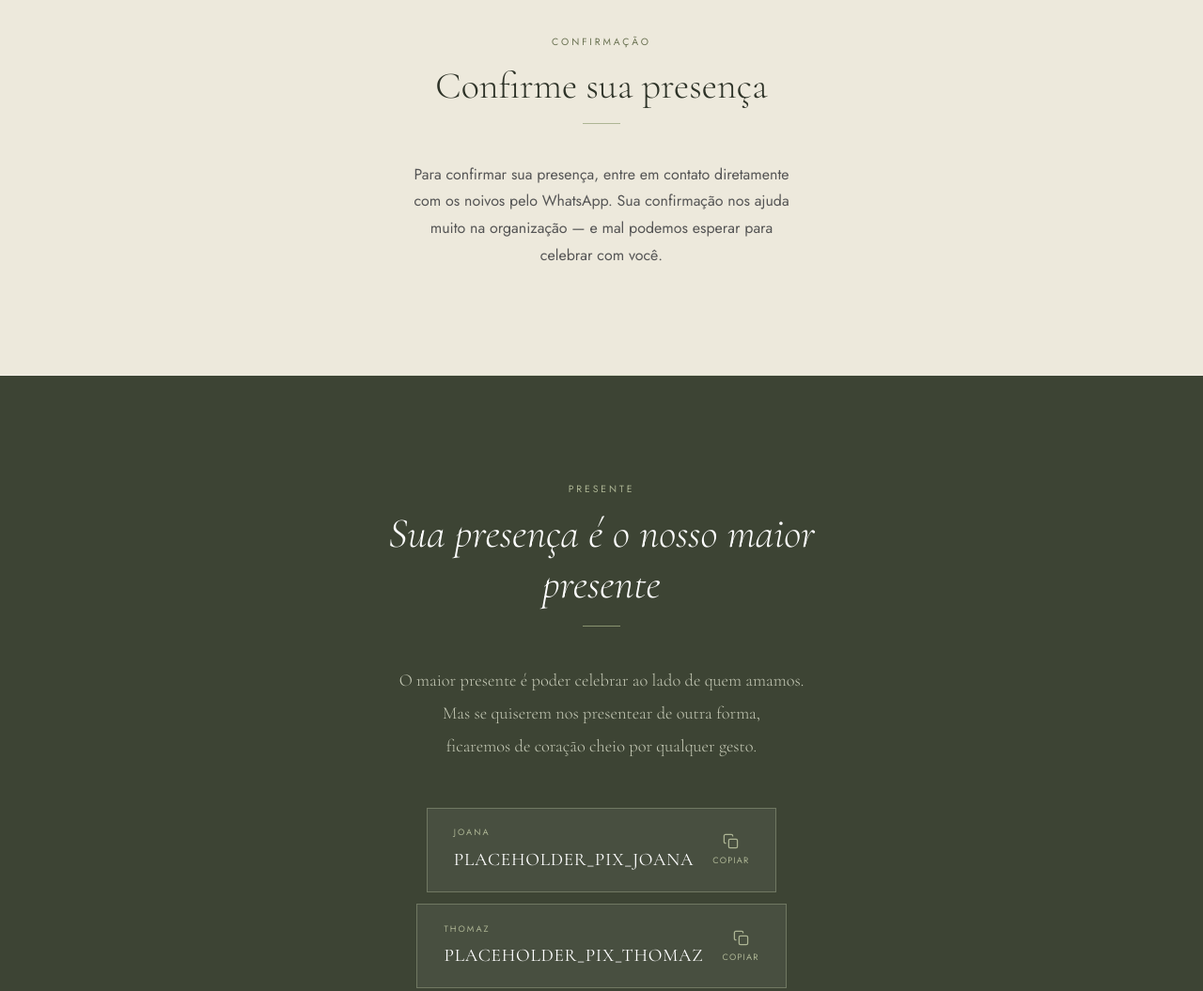
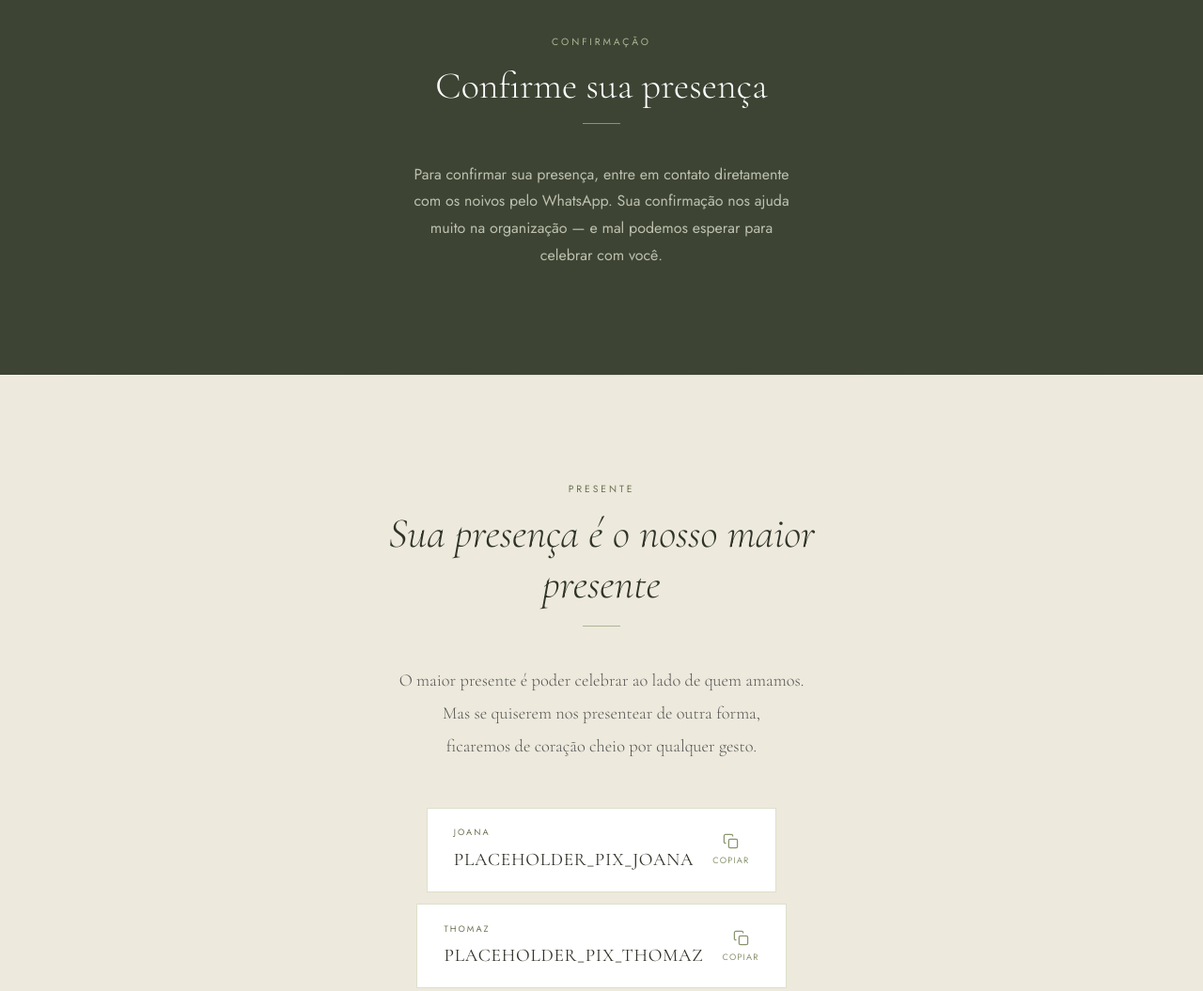
Before and after one commit to ThomazDiniz/casamento, a website: page index.html in a window 1280 px wide. Shown: the part 1300-2355 px from the top of the page at 94% size. Drawn offline with nearby package versions, Linux system fonts and the light colour scheme.

Commit message:
Update index.html

```diff
--- a/index.html
+++ b/index.html
@@ -203,7 +203,7 @@
 
     /* ── PRESENTE ──────────────────────────────────────────────── */
     #presente {
-      background: var(--olive-deep);
+      background: var(--cream-warm);
       padding: 7rem 2rem;
       text-align: center;
     }
@@ -213,26 +213,26 @@
     }
     .presente-eyebrow {
       font-size: 0.65rem; letter-spacing: 0.28em; text-transform: uppercase;
-      color: var(--olive-light); margin-bottom: 0.8rem;
+      color: var(--olive-mid); margin-bottom: 0.8rem;
     }
     .presente-heading {
       font-family: var(--serif);
       font-style: italic;
       font-size: clamp(2rem, 4vw, 2.8rem);
       font-weight: 300;
-      color: var(--white);
+      color: var(--olive-dark);
       line-height: 1.2;
       margin-bottom: 1rem;
     }
     .presente-rule {
-      width: 40px; height: 1px; background: var(--olive-accent);
+      width: 40px; height: 1px; background: var(--olive-light);
       margin: 0 auto 2.5rem;
     }
     .presente-texto {
       font-family: var(--serif);
       font-size: clamp(1rem, 2vw, 1.15rem);
       font-weight: 300;
-      color: rgba(221,224,204,.85);
+      color: var(--text-mid);
       line-height: 1.9;
       margin-bottom: 3rem;
     }
@@ -240,65 +240,65 @@
       display: inline-flex;
       align-items: center;
       gap: 1.25rem;
-      background: rgba(255,255,255,.06);
-      border: 1px solid rgba(173,181,148,.4);
+      background: var(--white);
+      border: 1px solid var(--olive-pale);
       padding: 1.1rem 1.75rem;
       cursor: pointer;
-      transition: background .25s, border-color .25s;
+      transition: background .25s, border-color .25s, box-shadow .25s;
       max-width: 100%;
     }
-    .pix-box:hover { background: rgba(255,255,255,.11); border-color: var(--olive-accent); }
+    .pix-box:hover { border-color: var(--olive-light); box-shadow: 0 4px 16px rgba(61,68,52,.08); }
     .pix-info { text-align: left; }
     .pix-label-text {
       font-size: 0.58rem; letter-spacing: 0.22em; text-transform: uppercase;
-      color: var(--olive-light); margin-bottom: 0.3rem;
+      color: var(--olive-mid); margin-bottom: 0.3rem;
     }
     .pix-key {
       font-family: var(--serif); font-size: 1.2rem;
-      color: var(--white); letter-spacing: 0.04em;
+      color: var(--olive-dark); letter-spacing: 0.04em;
     }
     .pix-copy-btn {
       background: none; border: none; cursor: pointer;
-      color: var(--olive-light);
+      color: var(--olive-accent);
       display: flex; flex-direction: column; align-items: center; gap: 0.3rem;
       font-size: 0.58rem; letter-spacing: 0.12em; text-transform: uppercase;
       font-family: var(--sans); transition: color .2s;
     }
-    .pix-copy-btn:hover { color: var(--gold-light); }
+    .pix-copy-btn:hover { color: var(--gold); }
     .pix-copy-btn svg { width: 17px; height: 17px; }
     .pix-feedback {
       margin-top: 1rem; font-size: 0.8rem;
-      color: var(--olive-light); font-style: italic;
+      color: var(--olive-mid); font-style: italic;
       opacity: 0; transition: opacity .3s;
     }
     .pix-feedback.show { opacity: 1; }
     .presente-closing {
       margin-top: 2.5rem;
       font-family: var(--serif); font-style: italic;
-      font-size: 1rem; color: var(--olive-accent);
+      font-size: 1rem; color: var(--olive-mid);
     }
 
     /* ── RSVP ──────────────────────────────────────────────────── */
     #rsvp {
       padding: 7rem 2rem;
       text-align: center;
-      background: var(--cream-warm);
+      background: var(--olive-deep);
     }
     .rsvp-inner { max-width: 500px; margin: 0 auto; }
     .rsvp-eyebrow {
       font-size: 0.65rem; letter-spacing: 0.28em; text-transform: uppercase;
-      color: var(--olive-mid); margin-bottom: 0.8rem;
+      color: var(--olive-light); margin-bottom: 0.8rem;
     }
     .rsvp-heading {
       font-family: var(--serif);
       font-size: clamp(1.8rem, 3.5vw, 2.5rem);
-      font-weight: 300; color: var(--olive-dark); line-height: 1.2; margin-bottom: 1rem;
+      font-weight: 300; color: var(--white); line-height: 1.2; margin-bottom: 1rem;
     }
     .rsvp-rule {
-      width: 40px; height: 1px; background: var(--olive-light); margin: 0 auto 2.5rem;
+      width: 40px; height: 1px; background: var(--olive-accent); margin: 0 auto 2.5rem;
     }
     .rsvp-desc {
-      font-size: 1rem; color: var(--text-mid);
+      font-size: 1rem; color: rgba(221,224,204,.8);
       line-height: 1.8; max-width: 420px; margin: 0 auto;
     }
 
```
